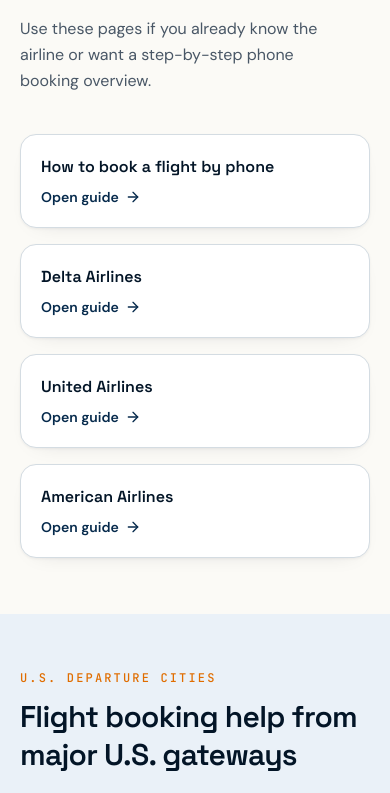
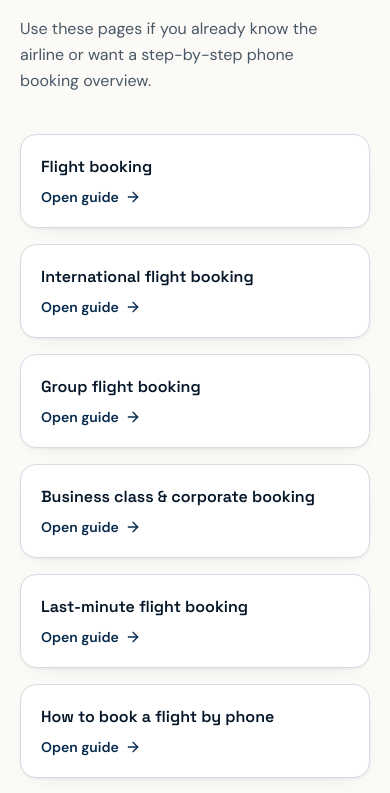
Before and after one commit to gauravpabbun1989-spec/td-2-2026, a React (Vite) app in the folder src/frontend/: page /book-a-flight-by-phone in a window 390 px wide. Shown: the part 3842-4635 px from the top of the page. Built offline with nearby package versions, Linux system fonts and the light colour scheme; what @caffeineai/core-infrastructure would draw is missing.

Commit message:
SEO: strengthen phone booking internal links

```diff
--- a/src/frontend/src/pages/BookAFlightByPhonePage.tsx
+++ b/src/frontend/src/pages/BookAFlightByPhonePage.tsx
@@ -281,10 +281,15 @@ export function BookAFlightByPhonePage() {
         />
         <div className="mt-10 grid gap-4 sm:grid-cols-3">
           {[
+            ["Flight booking", "/flight-booking"],
+            ["International flight booking", "/international-flight-booking"],
+            ["Group flight booking", "/group-flight-booking"],
+            ["Business class & corporate booking", "/business-class-flight-booking"],
+            ["Last-minute flight booking", "/last-minute-flight-booking"],
             ["How to book a flight by phone", "/how-to-book-a-flight-by-phone"],
+            ["American Airlines", "/american-airlines"],
             ["Delta Airlines", "/delta-airlines"],
             ["United Airlines", "/united-airlines"],
-            ["American Airlines", "/american-airlines"],
           ].map(([label, to]) => (
             <Link
               key={to}
```
